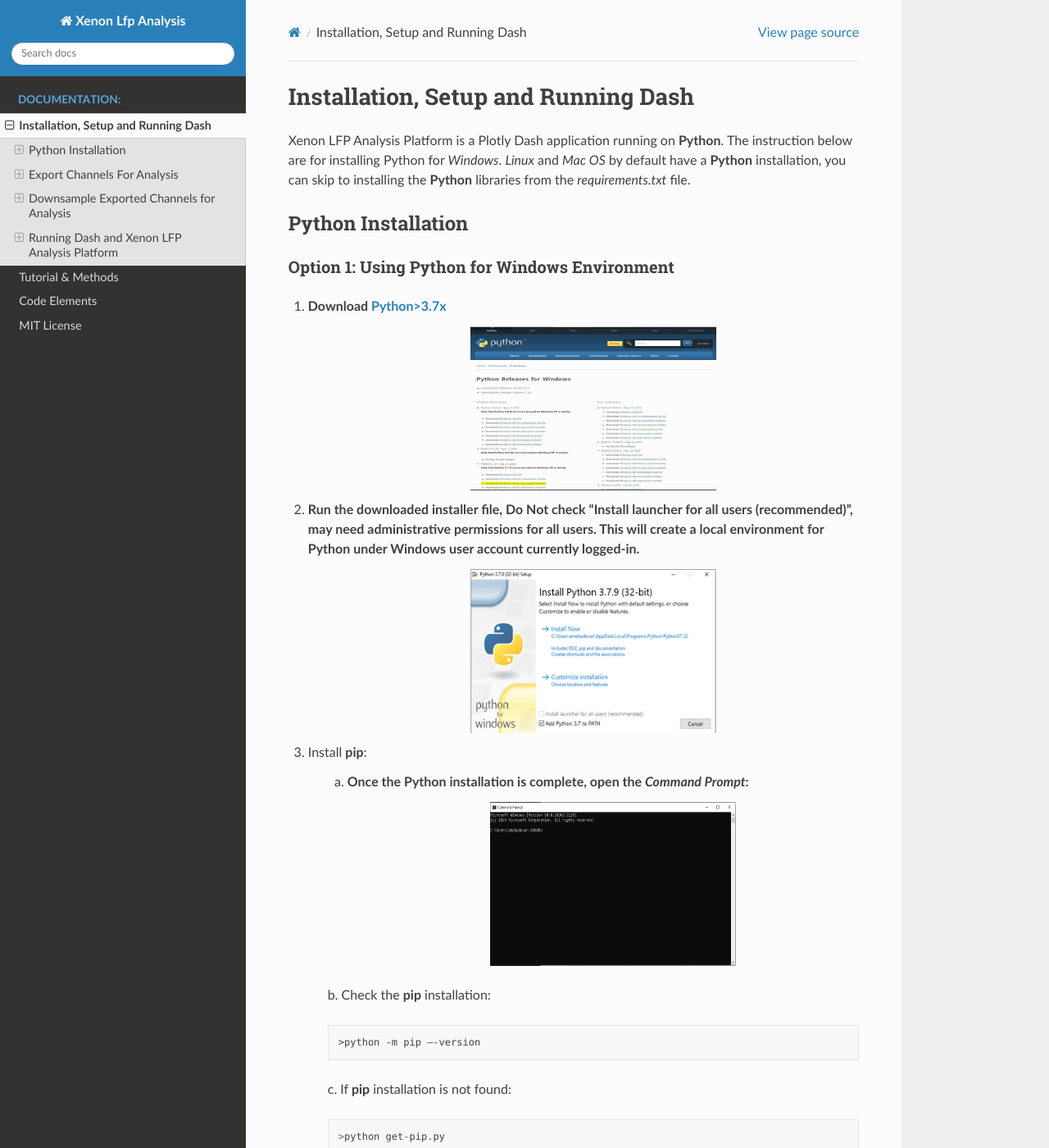
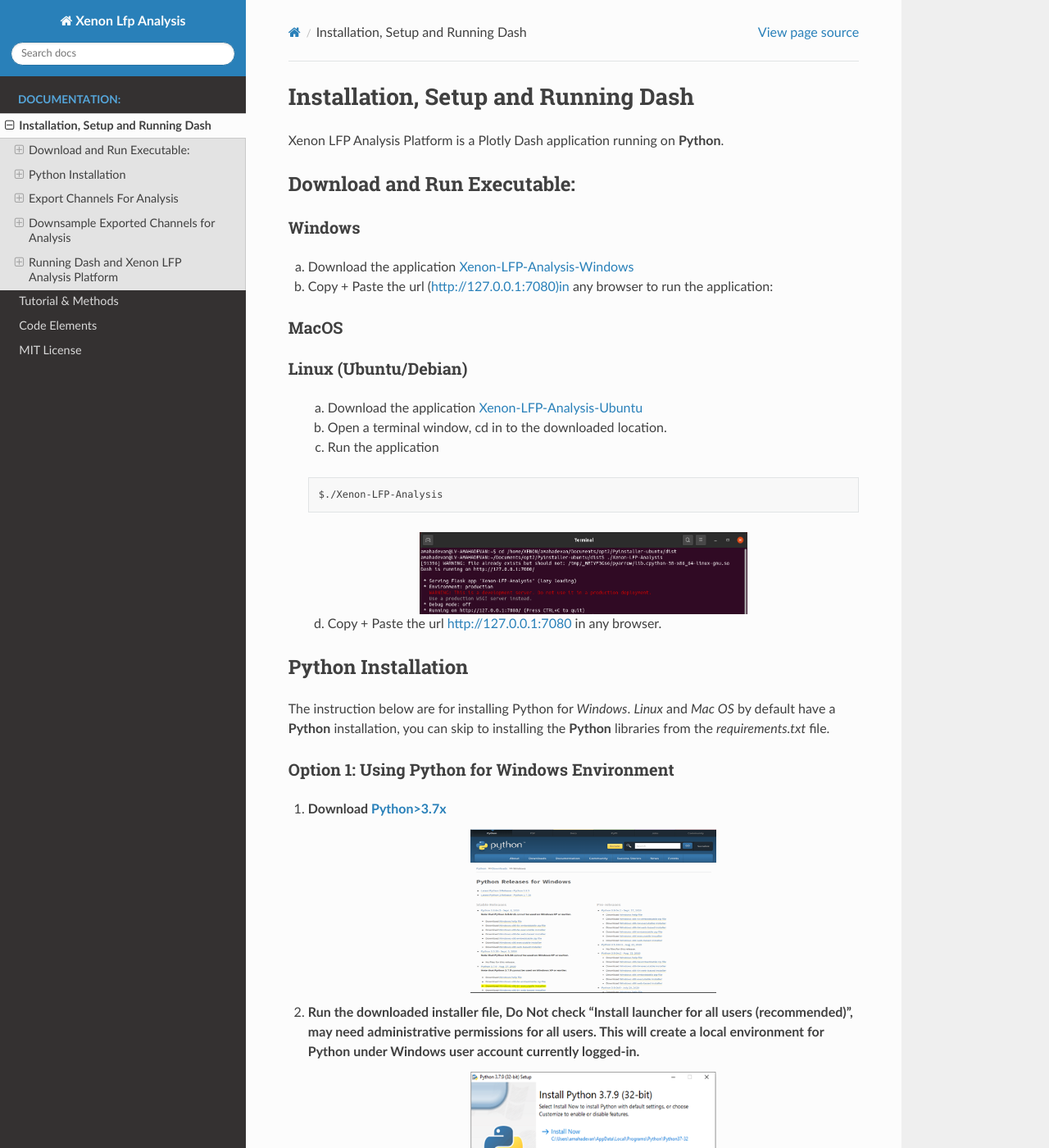
Before and after one commit to MicroBrew09/xenon-lfp-analysis, a Sphinx documentation site: the page built from docs/source/Installation.rst, in a window 1280 px wide and 1400 px high. Shown: the whole window at 82% size. Built offline with Sphinx 7.4.7 and the Read the Docs theme 2.0.0, drawn with Linux system fonts in a browser that asks for light colours.

Commit message:
updated docs

```diff
--- a/docs/source/Installation.rst
+++ b/docs/source/Installation.rst
@@ -1,10 +1,44 @@
 Installation, Setup and Running Dash
 ====================================
+Xenon LFP Analysis Platform is a Plotly Dash application running on **Python**. \
 
-Xenon LFP Analysis Platform is a Plotly Dash application running on **Python**. The instruction below are for installing Python for *Windows*. *Linux* and *Mac OS* by default have a **Python** installation, you can skip to installing the **Python** libraries from the *requirements.txt* file.
+Download and Run Executable:
+----------------------------
+
+Windows
+~~~~~~~~
+a. Download the application `Xenon-LFP-Analysis-Windows <https://drive.google.com/file/d/17yPDSz-fjV8okBTVj0NMd-0fA4f1YWy1/view?usp=sharing>`_
+
+b. Copy + Paste the url (http://127.0.0.1:7080)in any browser to run the application:
+
+MacOS
+~~~~~~
+
+Linux (Ubuntu/Debian)
+~~~~~~~~~~~~~~~~~~~~~
+
+    a. Download the application `Xenon-LFP-Analysis-Ubuntu <https://drive.google.com/file/d/1TXi8-qeO1f3qPtOuSiadDNmbWgPMfGCL/view?usp=sharing>`_
+
+    b. Open a terminal window, cd in to the downloaded location.
+
+    c. Run the application
+
+    ::
+
+        $./Xenon-LFP-Analysis
+
+    .. image:: _static/pictures/installation14.png
+        :width: 400px
+        :align: center
+        :height: 100px
+        :alt: alternate text
+
+    d. Copy + Paste the url http://127.0.0.1:7080 in any browser.
 
 Python Installation
 -------------------
+The instruction below are for installing Python for *Windows*. \
+*Linux* and *Mac OS* by default have a **Python** installation, you can skip to installing the **Python** libraries from the *requirements.txt* file.
 
 Option 1: Using **Python** for **Windows** Environment
 ~~~~~~~~~~~~~~~~~~~~~~~~~~~~~~~~~~~~~~~~~~~~~~~~~~~~~~
```
Also changed, not shown: docs/source/_static/pictures/installation13.PNG (added), docs/source/_static/pictures/installation14.PNG (added), 14 other files.
